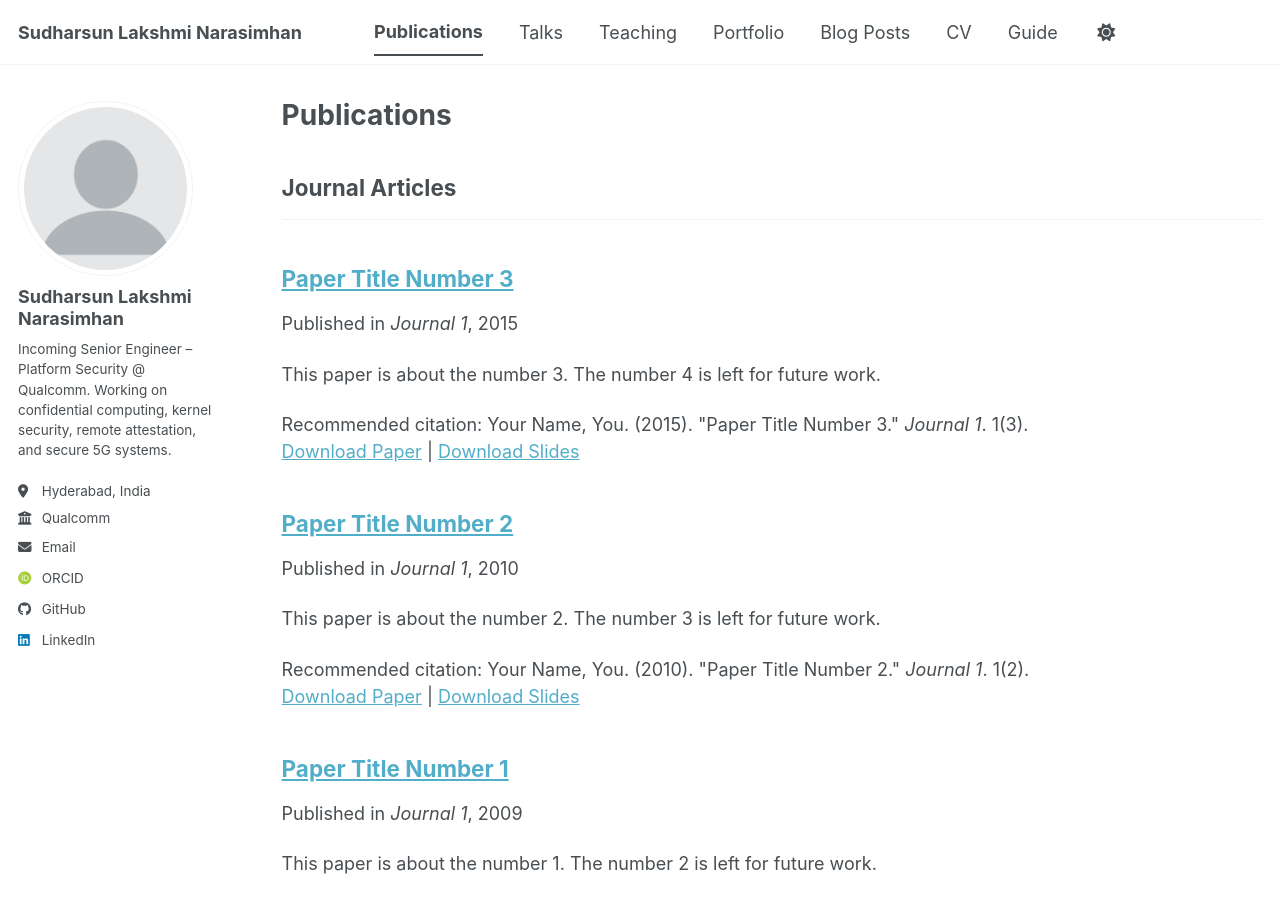
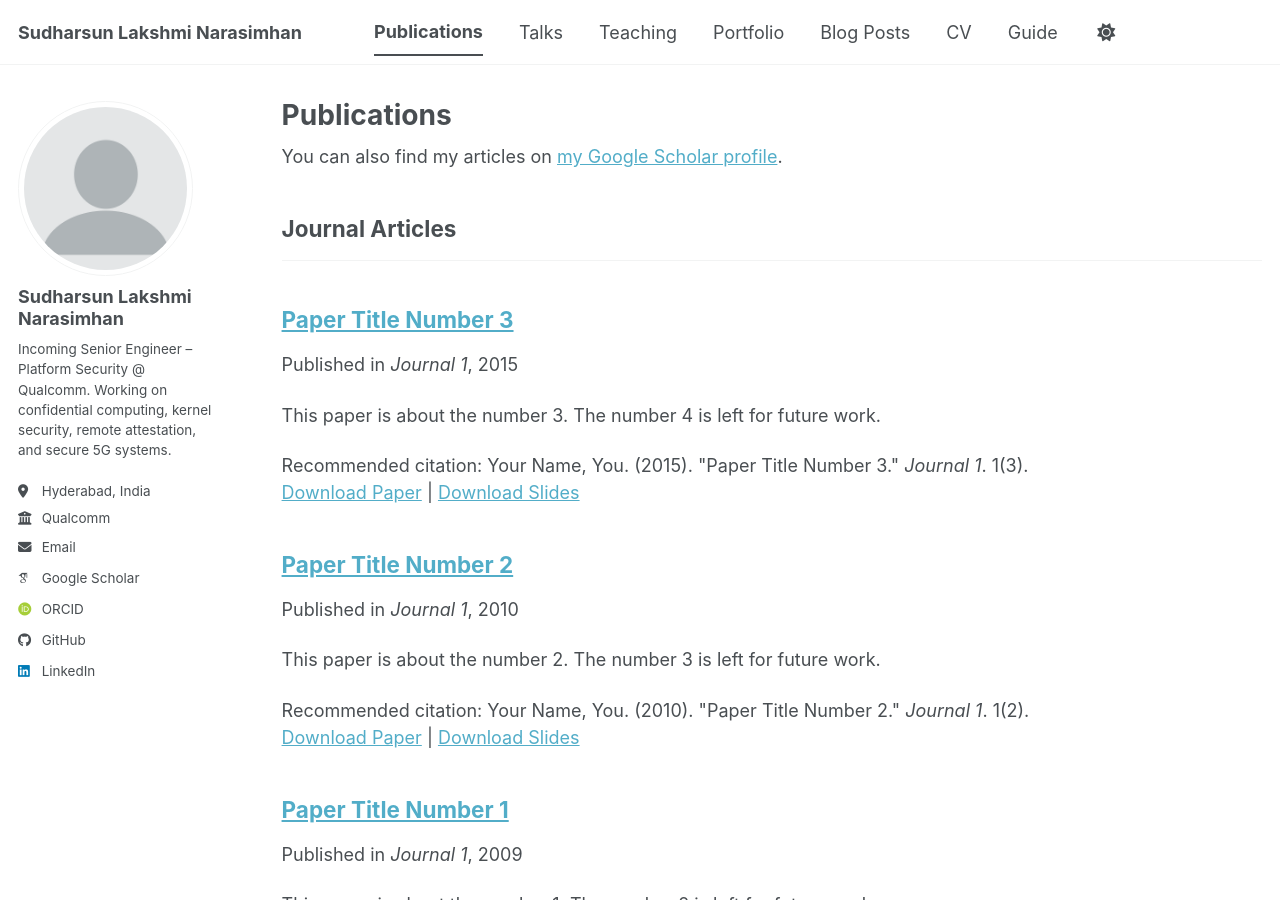
Before and after one commit to sudlaksh/sudlaksh.github.io, a Jekyll site: the page built from _pages/publications.html, in a window 1280 px wide and 900 px high. Built offline with Jekyll 4.4.1, drawn with Linux system fonts in a browser that asks for light colours; some web fonts are replaced; a script bundle is joined from its source files by our own code; library files that are not in the unit come from our copies; some of the changed lines change nothing that is shown.

Commit message:
Add Google Scholar link to _config.yml
Added Google Scholar profile link to the configuration.

```diff
--- a/_config.yml
+++ b/_config.yml
@@ -23,7 +23,7 @@ author:
   # Academic websites
   academia         :
   arxiv            :
-  googlescholar    :
+  googlescholar    : "https://scholar.google.com/citations?user=ZIPjGNAAAAAJ"
   inspire-hep      :
   impactstory      :
   orcid            : "https://orcid.org/0000-0002-5329-3519"
```
